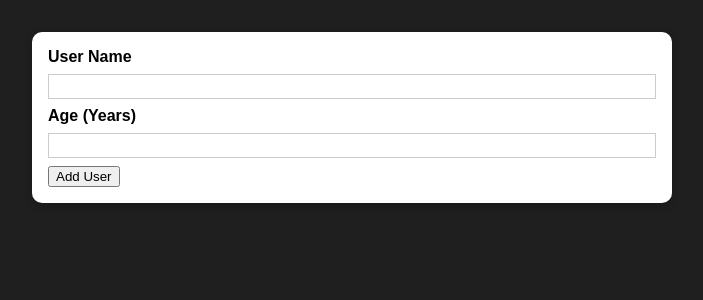
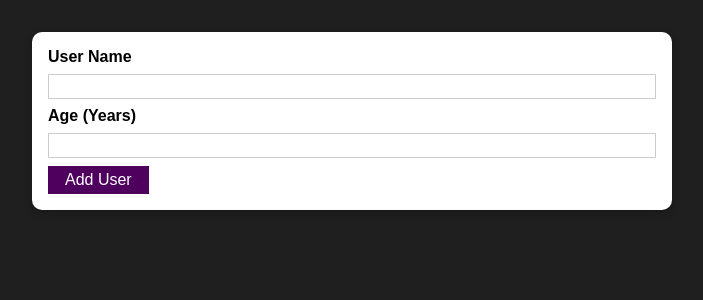
Before and after one commit to Shamoleambo/react-practice, a React (Create React App) app: page / in a window 1280 px wide. Shown: the top 300 px of the page, without its empty margins (288-991 px from the left). Built offline with nearby package versions, Linux system fonts and the light colour scheme.

Commit message:
import Button component into AddUser component

```diff
--- a/src/Users/AddUser.js
+++ b/src/Users/AddUser.js
@@ -1,4 +1,5 @@
 import Card from '../UI/Card'
+import Button from '../UI/Button'
 import styles from './AddUser.module.css'
 
 const AddUser = props => {
@@ -13,7 +14,7 @@ const AddUser = props => {
         <input type='text' id='username' />
         <label htmlFor='age'>Age (Years)</label>
         <input type='number' id='age' />
-        <button type='submit'>Add User</button>
+        <Button type='submit'>Add User</Button>
       </form>
     </Card>
   )
```
